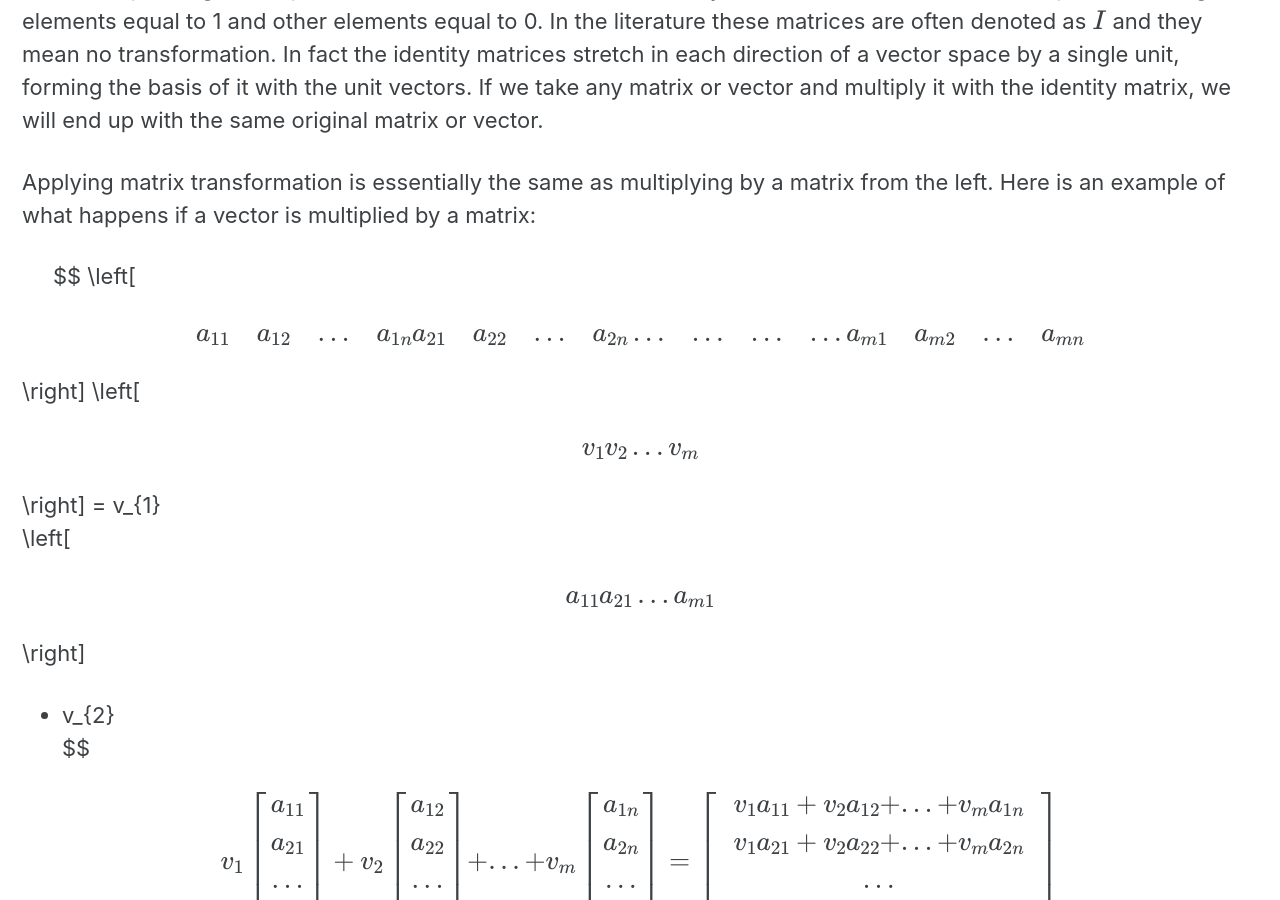
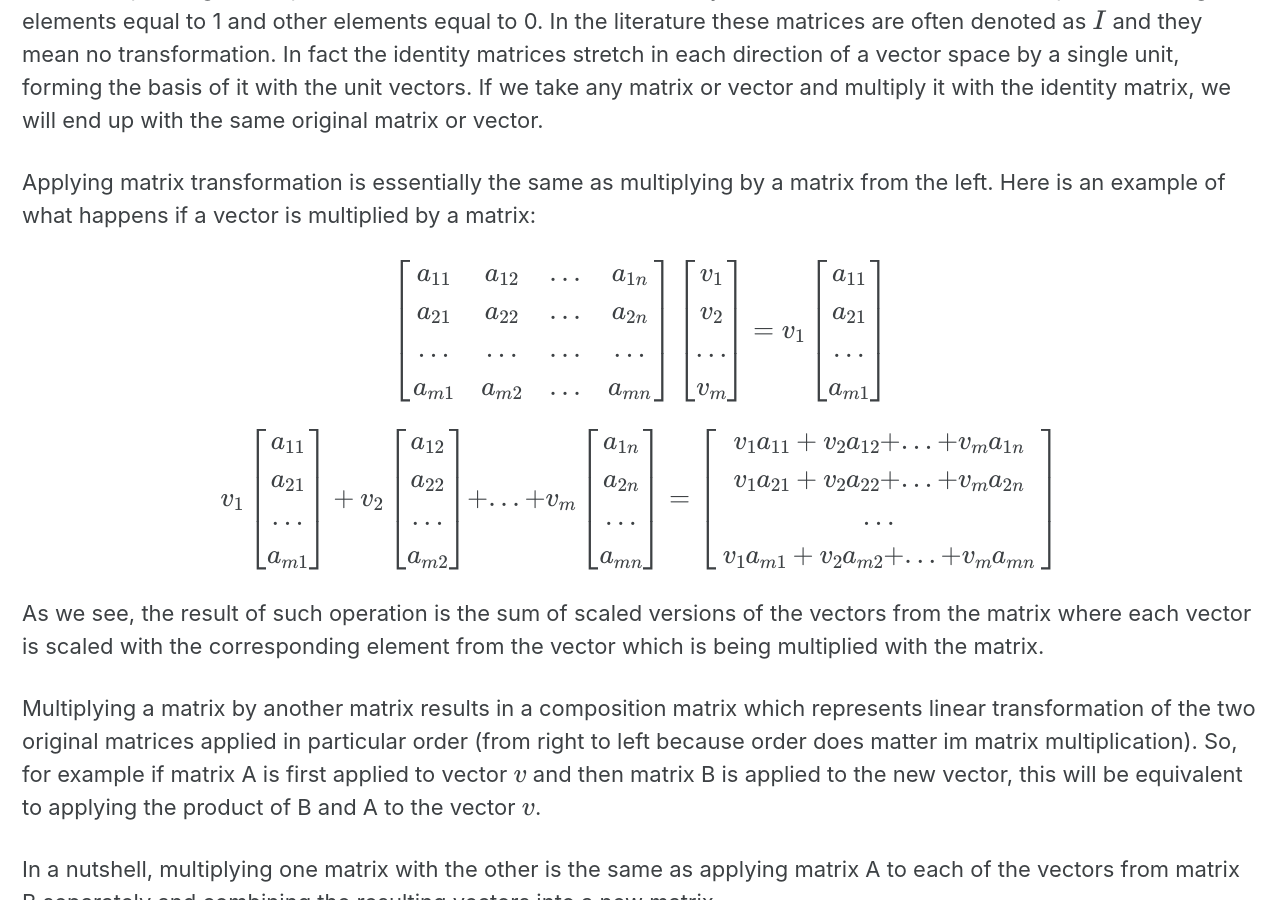
Before and after one commit to vzahorui/vzahorui.github.io, a Jekyll site: the page built from _posts/2020-07-08-linear-transformations.md, in a window 1280 px wide and 900 px high, scrolled down 1706 px. Built offline with Jekyll 4.4.1, drawn with Linux system fonts in a browser that asks for light colours; cached includes are drawn as plain includes; nearby versions of some CDN libraries; formulas are drawn with MathJax 3.

Commit message:
Update 2020-07-08-linear-transformations.md

```diff
--- a/_posts/2020-07-08-linear-transformations.md
+++ b/_posts/2020-07-08-linear-transformations.md
@@ -28,7 +28,6 @@ It is worth pointing out a special case of matrices called the identity matrices
 
 Applying matrix transformation is essentially the same as multiplying by a matrix from the left. Here is an example of what happens if a vector is multiplied by a matrix:
 
-&nbsp;&nbsp;&nbsp;&nbsp;
 $$
 \left[\begin{array}{cccc}
 a_{11} & a_{12} & ... & a_{1n} \\
@@ -49,7 +48,6 @@ a_{21} \\
 ... \\
 a_{m1}
 \end{array} \right]
-+ v_{2}
 $$
 
 $$
@@ -106,7 +104,7 @@ b_{n1} & b_{n2} & ... & b_{nn}
 $$
 
 some text
-&nbsp;&nbsp;&nbsp;&nbsp;
+
 $$
 \left[\begin{array}{cccc}
 a_{11} & a_{12} & ... & a_{1n} \\
```
